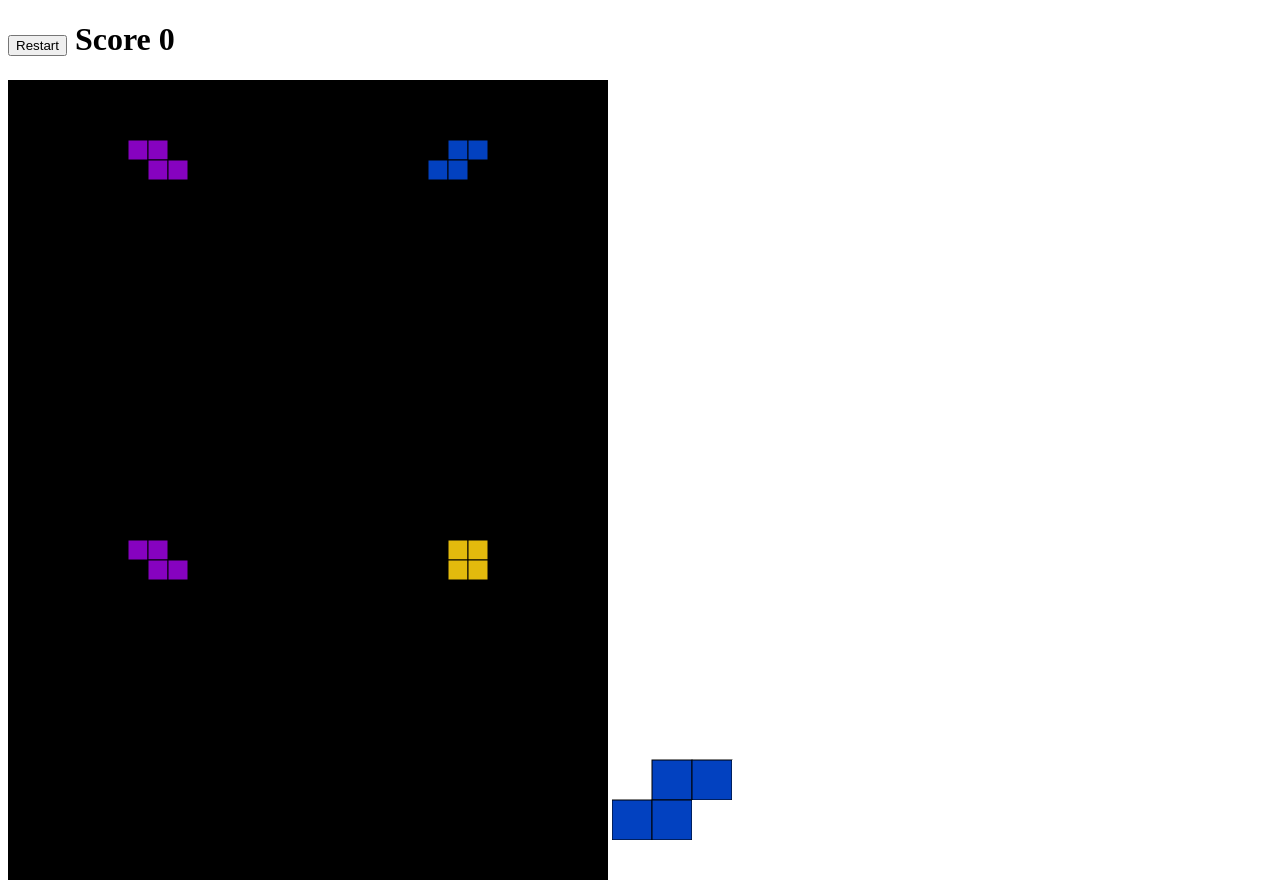
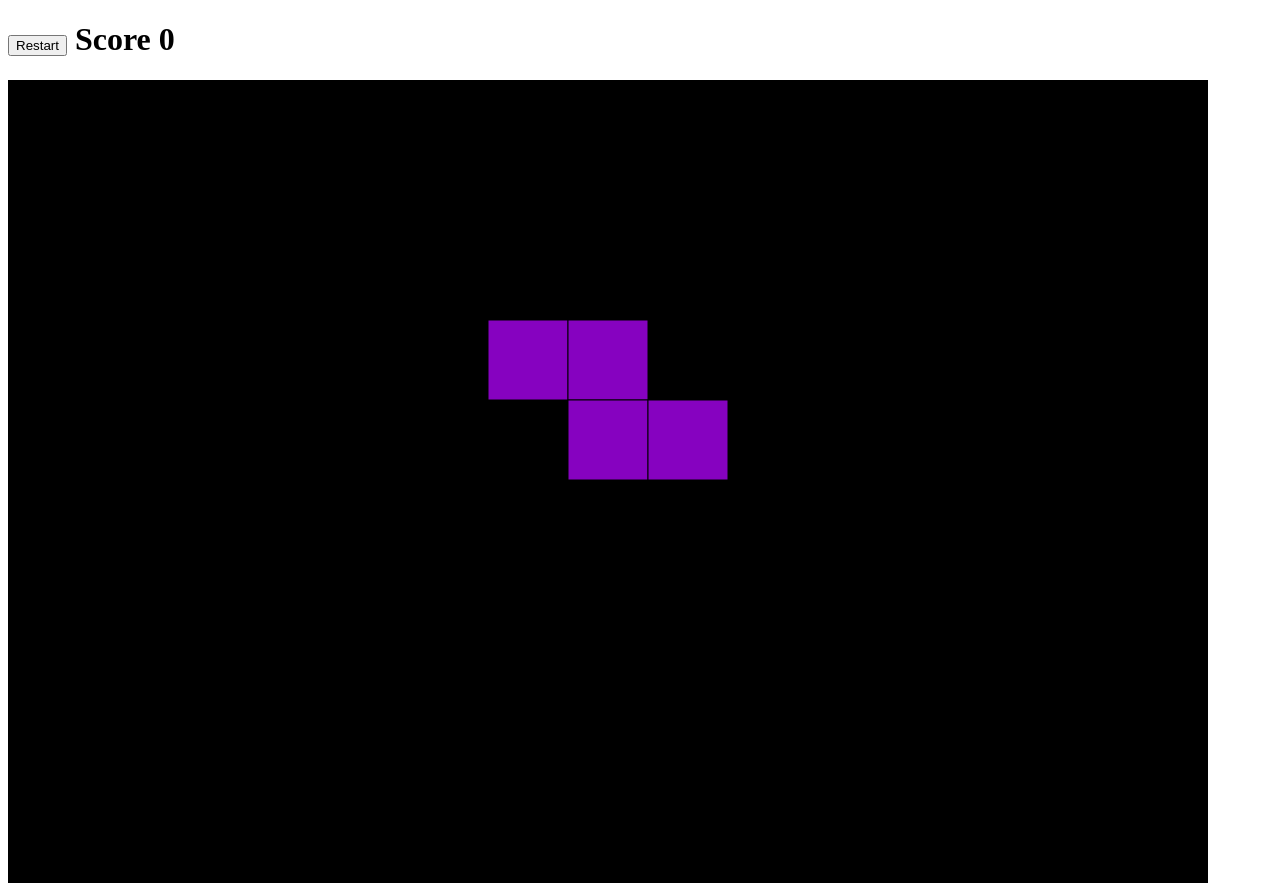
Before and after one commit to egessner/NInstancesTetris, a plain HTML site: page index.html in a window 1280 px wide. Shown: the top 883 px of the page. Drawn offline with Linux system fonts and the light colour scheme.

Commit message:
Create N instances of tetris scaled padded and in a squareish array

```diff
--- a/Tetris.js
+++ b/Tetris.js
@@ -9,6 +9,7 @@ class Tetris {
    *  draw grids, define and init event listeners
    * @param {int} scale
    * @param {int} xPad
+   * @param {int} yPad
    */
   constructor(scale, xPad, yPad) {
     this.STARTING_X = 7;
@@ -16,7 +17,7 @@ class Tetris {
     this.FPS = 30;
     this.INTERVAL = 1000 / this.FPS;
     this.SCALE = scale;
-    this.SIDEOFFSET = 40;
+    this.SIDESCALE = 40;
     this.BUFFERSPACE = 4;
     this.DFALLSPEED = .5;
     this.xPad = xPad;
@@ -32,7 +33,6 @@ class Tetris {
     this.mainCanvas = document.getElementById('mainCanvas');
     this.sideCanvas = document.getElementById('sideCanvas');
     this.scoreLabel = document.getElementById('scoreLabel');
-    this.button = document.getElementById('restartButton');
     this.context = this.mainCanvas.getContext('2d');
     this.sideContext = this.sideCanvas.getContext('2d');
 
@@ -110,19 +110,22 @@ class Tetris {
    * I know I could do this with canvas.scale() and translate and keep a stack
    * but the math makes much more sense to me
    */
-  drawShapes() { // need a way to NOT draw the buffer
-    for (let y = 0; y < this.grid.length; y++) {
+  drawShapes() {
+    for (let y = this.BUFFERSPACE; y < this.grid.length; y++) {
       for (let x = 0; x < this.grid[y].length; x++) {
         if (this.grid[y][x] != 0) {
           this.context.fillStyle = this.grid[y][x].color;
-          this.context.fillRect(this.xPad + x * this.SCALE, this.yPad + y * this.SCALE -
-            (this.SCALE * this.BUFFERSPACE), this.SCALE, this.SCALE);
-          this.context.strokeRect(this.xPad + x * this.SCALE, this.yPad + y * this.SCALE -
-            (this.SCALE * this.BUFFERSPACE), this.SCALE, this.SCALE);
+          this.context.fillRect(this.xPad + x * this.SCALE,
+              this.yPad + y * this.SCALE - (this.SCALE * this.BUFFERSPACE),
+              this.SCALE, this.SCALE);
+          this.context.strokeRect(this.xPad + x * this.SCALE,
+              this.yPad + y * this.SCALE - (this.SCALE * this.BUFFERSPACE),
+              this.SCALE, this.SCALE);
         } else {
           this.context.fillStyle = '#000000';
-          this.context.fillRect(this.xPad + x * this.SCALE, this.yPad + y * this.SCALE -
-            (this.SCALE * this.BUFFERSPACE), this.SCALE, this.SCALE);
+          this.context.fillRect(this.xPad + x * this.SCALE,
+              this.yPad + y * this.SCALE - (this.SCALE * this.BUFFERSPACE),
+              this.SCALE, this.SCALE);
         }
       }
     }
@@ -136,14 +139,14 @@ class Tetris {
       for (let x = 0; x < this.sideGrid[y].length; x++) {
         if (this.sideGrid[y][x] != 0) {
           this.sideContext.fillStyle = this.sideGrid[y][x].color;
-          this.sideContext.fillRect(x * this.SIDEOFFSET, y * this.SIDEOFFSET,
-              this.SIDEOFFSET, this.SIDEOFFSET);
-          this.sideContext.strokeRect(x * this.SIDEOFFSET, y * this.SIDEOFFSET,
-              this.SIDEOFFSET, this.SIDEOFFSET);
+          this.sideContext.fillRect(x * this.SIDESCALE, y * this.SIDESCALE,
+              this.SIDESCALE, this.SIDESCALE);
+          this.sideContext.strokeRect(x * this.SIDESCALE, y * this.SIDESCALE,
+              this.SIDESCALE, this.SIDESCALE);
         } else {
           this.sideContext.fillStyle = '#ffffff';
-          this.sideContext.fillRect(x * this.SIDEOFFSET, y * this.SIDEOFFSET,
-              this.SIDEOFFSET, this.SIDEOFFSET);
+          this.sideContext.fillRect(x * this.SIDESCALE, y * this.SIDESCALE,
+              this.SIDESCALE, this.SIDESCALE);
         }
       }
     }
@@ -347,8 +350,8 @@ class Tetris {
    */
   killTetris() {
     cancelAnimationFrame(this.requestID);
-    document.removeEventListener('keypress', onKeyPress);
-    document.removeEventListener('keydown', onKeyDown); // this will need to change
+    // document.removeEventListener('keypress', onKeyPress);
+    // document.removeEventListener('keydown', onKeyDown);
   }
 
   /**
--- a/index.html
+++ b/index.html
@@ -11,7 +11,7 @@
     <label id = 'scoreLabel'></label>
   </h1>
   <body>
-    <canvas id='mainCanvas' width='600' height='800'></canvas>
+    <canvas id='mainCanvas' width='1200' height='1600'></canvas>
     <canvas id='sideCanvas' width='160' height='160'></canvas>
     <script src='.\shape.js'></script>
     <script src='.\Tetris.js'></script>
--- a/runner.js
+++ b/runner.js
@@ -1,18 +1,22 @@
 /* eslint linebreak-style: ['error', 'windows'] */
+const n = 1;
+const canvas = document.getElementById('mainCanvas');
+let tetris;
 /**
  * @description
  */
 function main() {
-  tetris.push(new Tetris(20, 0, 0));
-  tetris.push(new Tetris(20, 300, 0));
-  tetris.push(new Tetris(20, 0, 400));
-  tetris.push(new Tetris(20, 300, 400));
-  tetris.forEach((tet) => tet.draw());
+  if (tetris) {
+    tetris.forEach((row) => row.forEach((tet) => tet.killTetris()));
+  }
+  createTetrisArray();
+  tetris.forEach((row) => row.forEach((tet) => tet.draw()));
+
   document.addEventListener('keypress', onKeyPress);
   document.addEventListener('keydown', onKeyDown);
+  button = document.getElementById('restartButton');
+  button.addEventListener('click', main);
 }
-let tetris = [];
-
 
 /**
  * @description On key press wrapper
@@ -20,13 +24,11 @@ let tetris = [];
  */
 function onKeyPress(keypress) {
   if (keypress.code == 'KeyW') {
-    tetris.forEach((tet) => tet.rotate());
+    tetris.forEach((row) => row.forEach((tet) => tet.rotate()));
   } else if (keypress.code == 'KeyA' || keypress.code == 'KeyD') {
-    tetris.forEach((tet) => tet.move(keypress.code));
-    // tetris.move(keypress.code);
+    tetris.forEach((row) => row.forEach((tet) => tet.move(keypress.code)));
   } else if (keypress.code == 'KeyQ') {
-    tetris.forEach((tet) => tet.drop());
-    // tetris.drop();
+    tetris.forEach((row) => row.forEach((tet) => tet.drop()));
   }
 }
 
@@ -34,11 +36,92 @@ function onKeyPress(keypress) {
  * @description On key down wrapper
  * @param {*} keypress
  */
-function onKeyDown(keypress) { // probobly need to move this into runner
+function onKeyDown(keypress) {
   if (keypress.code == 'KeyS') {
-    tetris.forEach((tet) => tet.fall());
-    // tetris.fall();
+    tetris.forEach((row) => row.forEach((tet) => tet.fall()));
   }
 }
 
 main();
+
+/**
+ * @description
+ * as long as the canvas is of ratio 3x4 this will work
+ */
+function createTetrisArray() {
+  tetris = [];
+  // determine size of square tetris array
+  let i;
+  for (i = n; i < n*2; i++) {
+    const sqr = Math.sqrt(i);
+    if (Number.isInteger(sqr)) {
+      i = sqr;
+      break;
+    }
+  }
+  // determine scale
+  const scale = canvas.width / (15 * i);
+  console.log(scale);
+
+  // create array
+  for (let j = 0; j < i; j++) {
+    tetris[j] = new Array(i).fill(0);
+  }
+
+  // fill array with tetris
+  for (let y = 0; y < tetris.length; y++) {
+    const yPad = (canvas.height / i) * y;
+    for (let x = 0; x < tetris[0].length; x++) {
+      const xPad = (canvas.width / i) * x;
+      if ((y*i) + x <= n - 1) {
+        tetris[y][x] = new Tetris(scale, xPad, yPad);
+      }
+    }
+  }
+  // remove non tetris elements from array
+  tetris = tetris.map((row) => row.filter((index) => index != 0));
+}
+
+// the math for xPad is (canvas.width / numColumns) * current column
+// yPad is (canvas.length / numRows) * current row
+/**
+ * this is how we determine scale:
+ *  scale = canvas.width / n / 15
+ *  15 is the width of a tetris object
+ * so i think as long as scale is > 1 we should be good to go
+ * this will work as long as we keep the canvas this ratio
+ *
+ * to create a square matrix:
+ * increment n until Math.sqr(n) is an integer
+ */
+/**
+ * one way is to say ok the canvas is 400 x 600 thats 4x6 find the lowest
+ * scaling of that ratio that fits n indices; thats not enough needs
+ * to fit with scale
+ *=
+  * we are forgetting about scale how do we do scale
+  * scale of 20 is a rectangle 20xrows x 20xcolumns
+  *
+  * need to find the largest 4x6xscale that fits n indices i think
+  * so for 600x800 with n of 4 the scale is 20 why?
+  * each tetris object is 15x20 so 20x that is 300x400
+  * the orig is 40 thats 600x800 ie the whole orig canvas
+  * each time i half the scale i get 4 spaces its squared?
+  * need to find a relation between scale and number of columns i think
+  *
+  * when scale is 10 i can fit 8 in a 1200 width canvas 10x15=150 x8=1200
+  * when scale is 20 i can fit 4 in a 1200 width canvas 20x15=300 x4=1200
+  * When scale is 40 I can fit 2 in a 1200 width canvas 40x15=600 x2=1200
+  * what is the relation
+  *
+  * I think scale is the most important
+  * if the canvas is 1200x1600 and n=4 then scale is 40
+  * if the canvas is 1200x1600 and n=16 then scale is 20
+  *
+  * this is how we determine scale:
+  *  scale = canvas.width / n / 15
+  *  15 is the width of a tetris object
+  * so i think as long as scale is > 1 we should be good to go
+  * this will work as long as we keep the canvas this ratio
+  * but what if n is not a multiple of 4?
+  */
```
